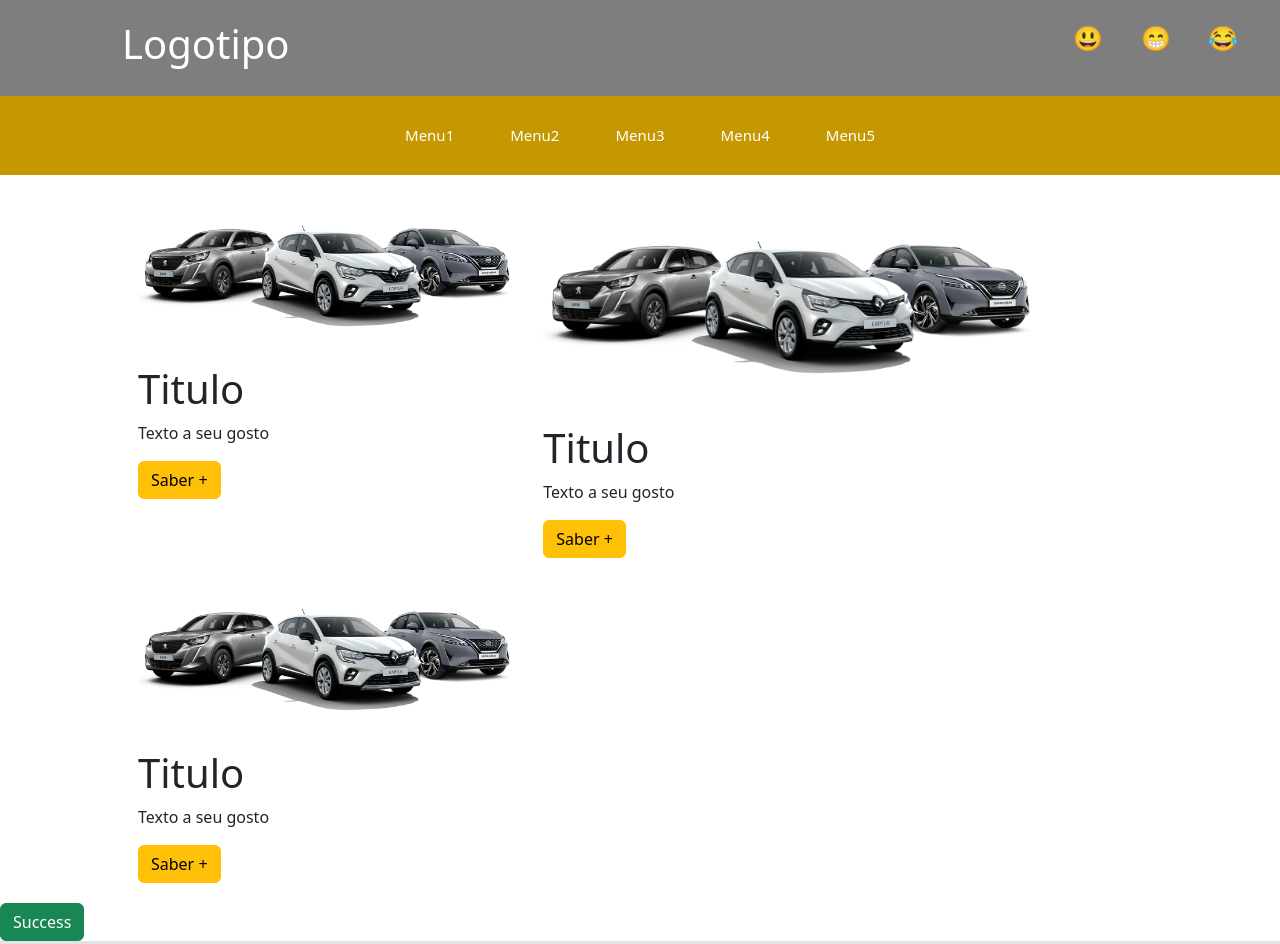
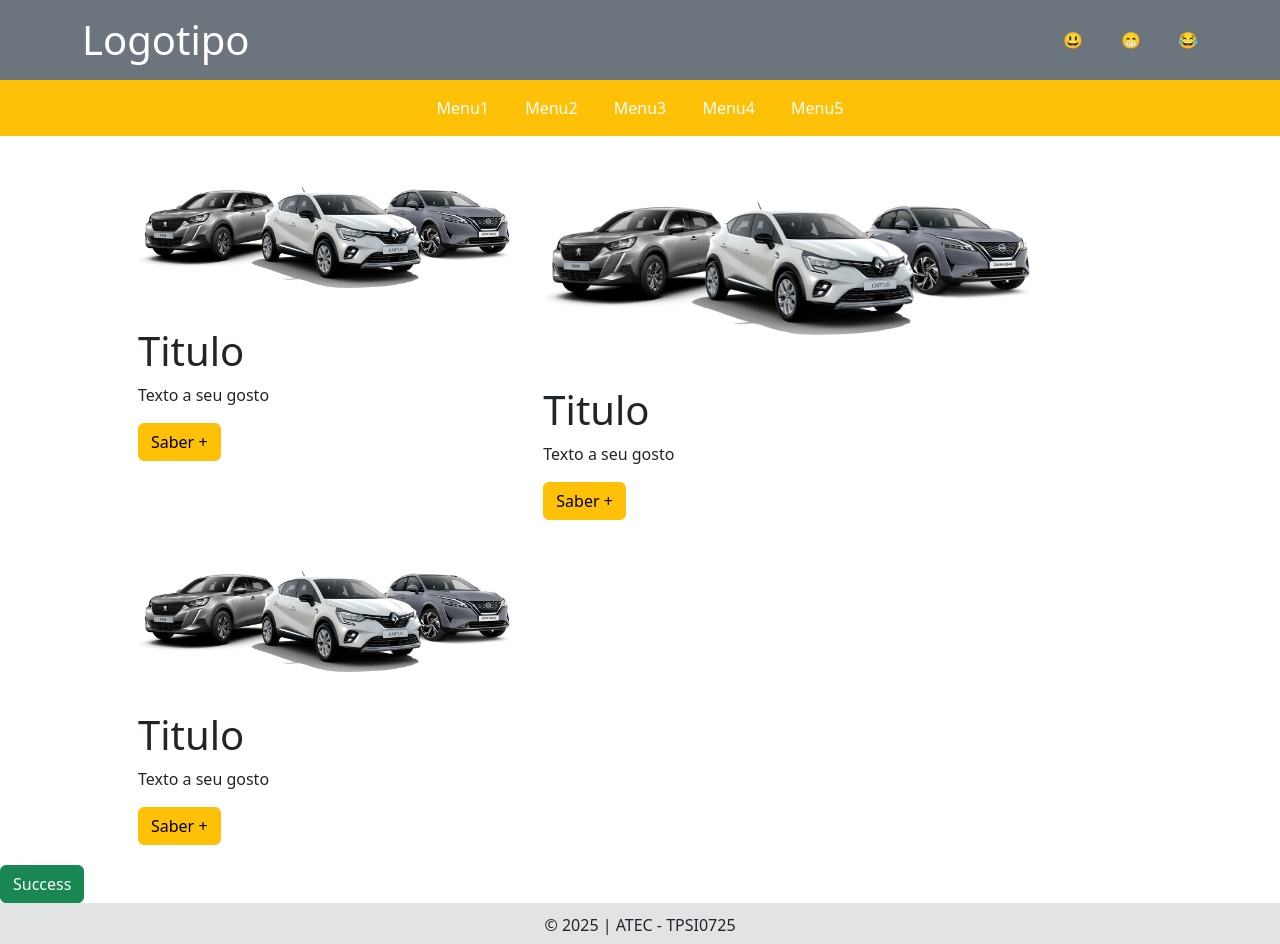
Before and after one commit to KilsoZ/brunodinizTPSICAS0725, a plain HTML site: page Exe3/index.html in a window 1280 px wide. Shown: the top 944 px of the page. Drawn offline with nearby package versions, Linux system fonts and the light colour scheme.

Commit message:
Mudança do header para id e ajuste do padding dos links

```diff
--- a/Exe3/css/styles.css
+++ b/Exe3/css/styles.css
@@ -8,23 +8,19 @@
     padding-left: 100px;         /* espaçamento à esquerda */;
 }
 
-
-
-
 /* Estilos para a barra de navegação */
-.meu-nav {
+#meu-nav {
     background-color: #c59700 !important; /* muda o fundo do nav */
 }
 
-.meu-nav .nav-link {
+#meu-nav .nav-link {
     color: #ffffff !important;  /* cor dos links */
     padding: 20px 15px;          /* aumenta o padding */
     margin: 0 20px;
-    font-size: 15px;               /* espaçamento entre os links */
-
+    font-size: 15px;
 }
 
 .meu-nav .nav-link:hover {
-    background-color: #6e6700;      /* hover personalizado */
+    background-color: #6e6700;
     border-radius: 5px;
 }
--- a/Exe3/index.html
+++ b/Exe3/index.html
@@ -15,27 +15,23 @@
 
 <body>
 
-    <header class="cabec1">
-        <div class="container">
-            <div class="row">
-                <h1 class="col">Logotipo</h1>
-                <p class="col text-end">😃&nbsp;&nbsp;&nbsp;&nbsp;&nbsp;&nbsp;😁&nbsp;&nbsp;&nbsp;&nbsp;&nbsp;&nbsp;😂
-                </p>
-            </div>
+        <header class="bg-secondary text-white">
+    <div class="container d-flex justify-content-between align-items-center py-3">
+        <h1 class="m-0">Logotipo</h1>
+        <div>
+            😃&nbsp;&nbsp;&nbsp;&nbsp;&nbsp;&nbsp;&nbsp;&nbsp;&nbsp;😁&nbsp;&nbsp;&nbsp;&nbsp;&nbsp;&nbsp;&nbsp;&nbsp;&nbsp;😂
         </div>
-    </header>
-
-    <header class="meu-nav">
-        <nav class="navbar navbar-expand-lg justify-content-center">
-            <ul class="navbar-nav">
-                <li class="nav-item"><a class="nav-link" href="#">Menu1</a></li>
-                <li class="nav-item"><a class="nav-link" href="#">Menu2</a></li>
-                <li class="nav-item"><a class="nav-link" href="#">Menu3</a></li>
-                <li class="nav-item"><a class="nav-link" href="#">Menu4</a></li>
-                <li class="nav-item"><a class="nav-link" href="#">Menu5</a></li>
-            </ul>
-        </nav>
-    </header>
+    </div>
+    <nav class="bg-warning py-3">
+        <div class="container text-center">
+            <a href="#" class="text-white text-decoration-none mx-3">Menu1</a>
+            <a href="#" class="text-white text-decoration-none mx-3">Menu2</a>
+            <a href="#" class="text-white text-decoration-none mx-3">Menu3</a>
+            <a href="#" class="text-white text-decoration-none mx-3">Menu4</a>
+            <a href="#" class="text-white text-decoration-none mx-3">Menu5</a>
+        </div>
+    </nav>
+</header>
 
     <div style="margin-bottom: 20px;">
         <div class="row">
```
